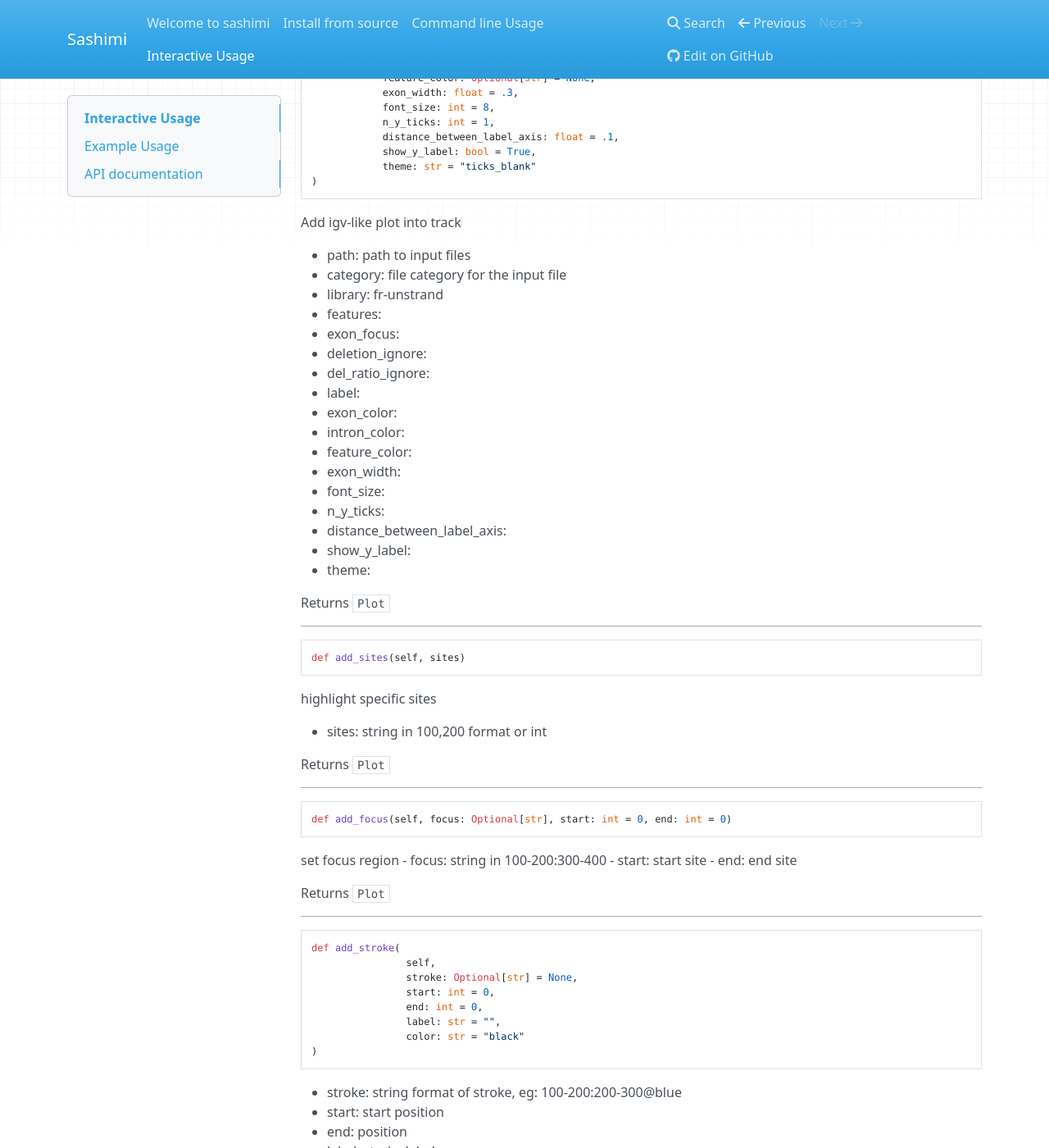
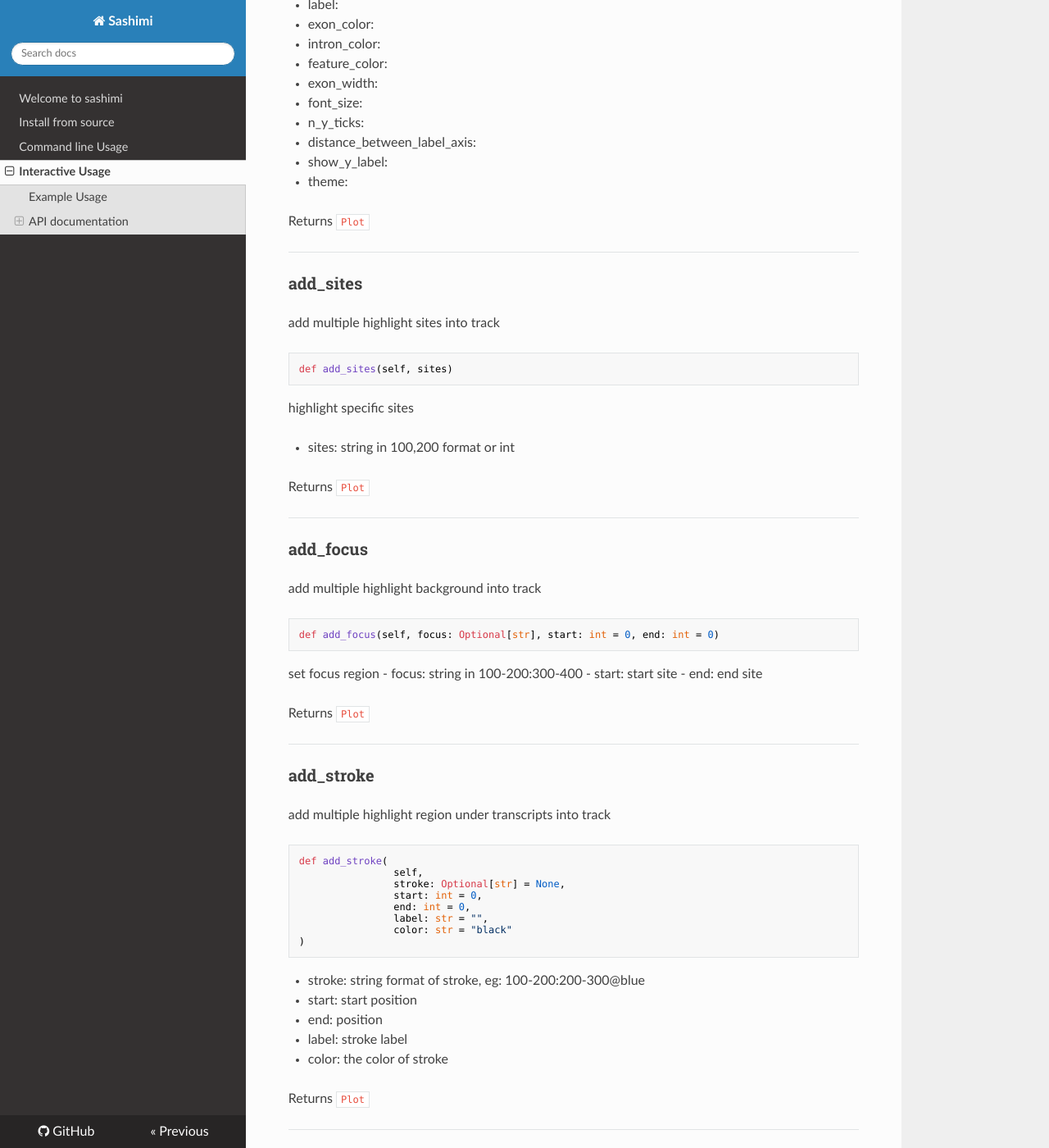
Before and after one commit to ygidtu/trackplot, an MkDocs documentation site: the page built from docs/interactive.md, in a window 1280 px wide and 1400 px high, scrolled down 6911 px. Shown: the whole window at 82% size. Built offline with MkDocs 1.6.1, drawn with Linux system fonts in a browser that asks for light colours; nearby versions of some CDN libraries; some of the changed text lies outside the part shown.

Commit message:
update docs, add error message in prepare file list

````diff
--- a/docs/interactive.md
+++ b/docs/interactive.md
@@ -29,16 +29,6 @@ plot.set_reference(
     color="pink",
 )
 ```
-
-    building of index for ../example/example.sorted.gtf.gz failed
-    Guess gtf needs to be sorted
-
-
-
-
-
-    <sashimi.plot.Plot at 0x7f91e1074100>
-
 
 
 3. setup plotting parameters
@@ -127,11 +117,15 @@ plot.plot("test_plot.png", fig_width=6, fig_height=2, raster=True)
 
 ## API documentation
 
+
+### set_region
+
+change the plot region
+
 ```python
 def set_region(self, chromosome: str, start: int, end: int, strand: str = "+")
 ```
 
-change the plot region
 
 - chromosome:
 - start:
@@ -141,6 +135,10 @@ change the plot region
 Return
 
 ---
+
+### set_reference
+
+add transcripts into track
 
 ```python
 def set_reference(self, gtf: str,
@@ -184,6 +180,10 @@ add transcripts to this region
 Returns `Plot`
 
 ---
+
+### add_density
+
+add a density plot into track
 
 ```python
  def add_density(self,
@@ -215,8 +215,6 @@ Returns `Plot`
                 )
 ```
 
-add density object to plot
-
 - path: the path to input file
 - category: the input file type
 - show_side_plot: draw the density distribution of reads from different strand
@@ -240,6 +238,10 @@ add density object to plot
 Returns `Plot`
 
 ---
+
+### add_heatmap
+
+add a heatmap based on a group of objects into track
 
 ```python
 def add_heatmap(self,
@@ -298,6 +298,10 @@ Returns `Plot`
 
 ---
 
+### add_line
+
+add a line plot based on a group of objects into track
+
 ```python
 def add_line(self,
              path: str,
@@ -351,6 +353,10 @@ add multiple objects for a group of heatmap
 Returns `Plot`
 
 ---
+
+### add_igv
+
+add an igv-like plot into track
 
 ```python
 def add_igv(
@@ -379,8 +385,6 @@ def add_igv(
 )
 ```
 
-Add igv-like plot into track
-
 - path: path to input files
 - category: file category for the input file
 - library: fr-unstrand
@@ -404,6 +408,10 @@ Returns `Plot`
 
 ---
 
+### add_sites
+
+add multiple highlight sites into track
+
 ```python
 def add_sites(self, sites)
 ```
@@ -415,6 +423,10 @@ highlight specific sites
 Returns `Plot`
 
 ---
+
+### add_focus
+
+add multiple highlight background into track
 
 ```python
 def add_focus(self, focus: Optional[str], start: int = 0, end: int = 0)
@@ -428,6 +440,10 @@ set focus region
 Returns `Plot`
 
 ---
+
+### add_stroke
+
+add multiple highlight region under transcripts into track
 
 ```python
 def add_stroke(
@@ -450,6 +466,10 @@ Returns `Plot`
 
 ---
 
+### set_sequence
+
+display the corresponding sequence under x-axis
+
 ```python
 def set_sequence(self, fasta: str)
 ```
@@ -462,11 +482,17 @@ Returns `Plot`
 
 ---
 
+### add_interval
+
 ```python
 def add_interval(self, interval: str, interval_label: str)
 ```
 
 ---
+
+### plot
+
+save/show the final image
 
 ```python
 def plot(self,
--- a/mkdocs.yml
+++ b/mkdocs.yml
@@ -7,3 +7,4 @@ nav:
   - 'installation.md'
   - 'command_line_usage.md'
   - 'interactive.md'
+theme: 'readthedocs'
````
Also changed, not shown: other parts of docs/interactive.md (+0 -7 lines), docs/command_line_usage.md (+1 -1 lines), docs/conf.py (deleted, +0 -53 lines), docs/index.rst (deleted, +0 -25 lines), docs/installation.md (+7 -3 lines), docs/interactive.ipynb (added), 4 other files.
